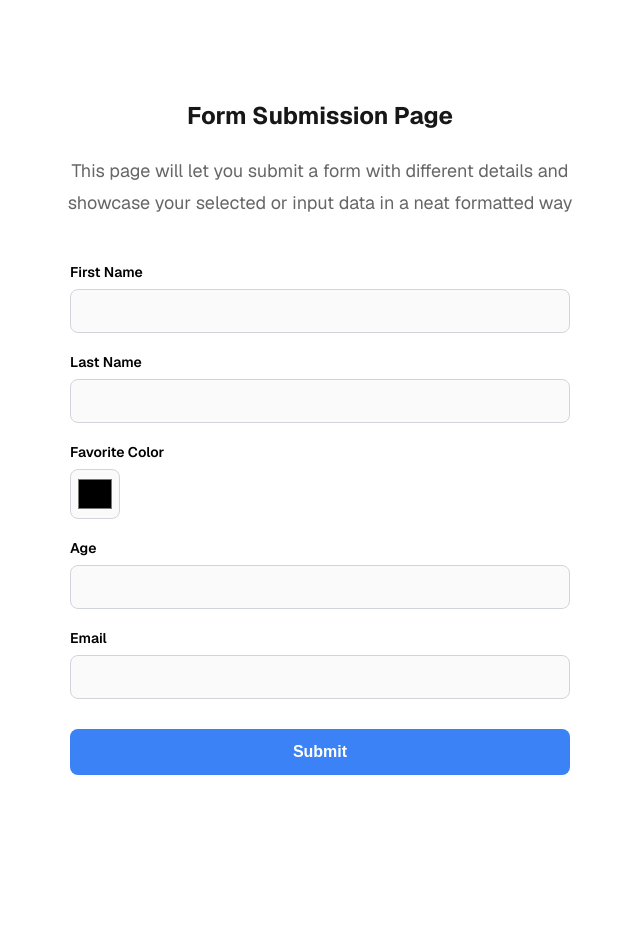
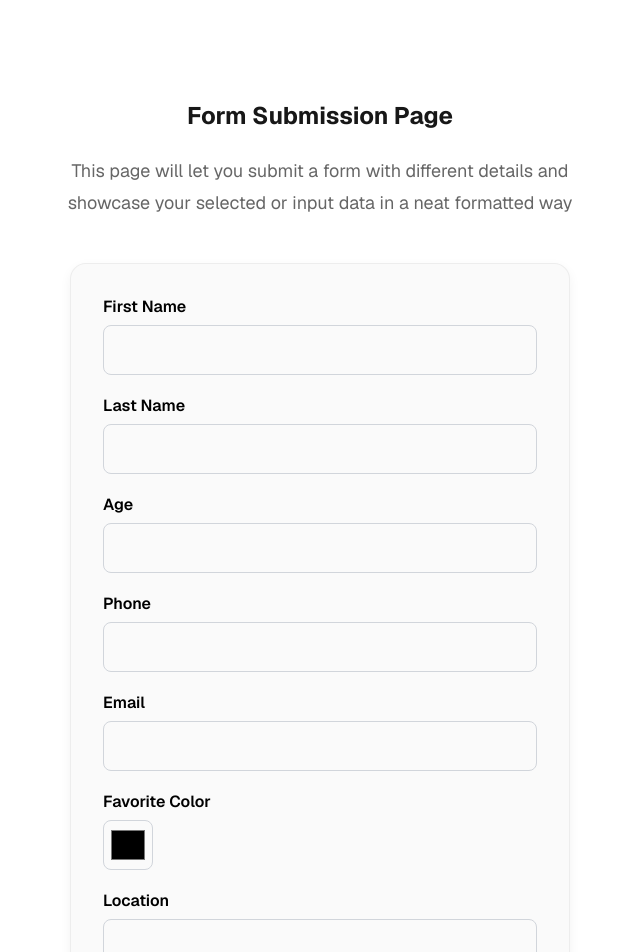
Before and after one commit to bijithintersmart/user, a Next.js app: page /form in a window 1280 px wide. Shown: the top 952 px of the page, without its empty margins (320-960 px from the left). Before the commit the page ends 875 px from the top, so only its background shows below. Built offline with nearby package versions, Linux system fonts and the light colour scheme.

Commit message:
Enhance FormSection component with user data display; update styles for improved UI and form interactions

```diff
--- a/src/app/form/page.js
+++ b/src/app/form/page.js
@@ -1,24 +1,219 @@
+"use client";
+
 import styles from "@/app/page.module.css";
+import { useState } from "react";
+import Image from "next/image";
+import getImage from "@/utils/utils";
+export default function FormSection() {
+  const [fromMap, setFormMap] = useState(null);
 
-export default function FormSection() {
+  async function createUserData(formData) {
+    const rawFormData = {
+      firstName: formData.get("fname"),
+      LastName: formData.get("lname"),
+      email: formData.get("femail"),
+      color: formData.get("fcolor"),
+      age: formData.get("fage"),
+      pincode: formData.get("fpincode"),
+      location: formData.get("flocation"),
+      phone: formData.get("fphone"),
+    };
+    setFormMap(rawFormData);
+  }
+
   return (
     <>
       <div className={styles.page}>
         <main className={styles.main}>
           <div className={styles.intro}>
-            <h2>Form Submission Page</h2>
+            <h2>
+              {fromMap ? "Form Submitted Successfully" : "Form Submission Page"}
+            </h2>
             <p>
-              This page will let you submit a form with different details and
-              showcase your selected or input data in a neat formatted way
+              {fromMap
+                ? "Your form has been successfully submitted."
+                : "This page will let you submit a form with different details and showcase your selected or input data in a neat formatted way"}
             </p>
-            <form action="/" className={styles.formSection}>
-              <FormBuilder id={"fname"} labelName="First Name" type={"text"} />
-              <FormBuilder id={"lname"} labelName="Last Name" type={"text"} />
-              <FormBuilder id={"fcolor"} labelName="Favorite Color" type={"color"} />
-              <FormBuilder id={"fage"} labelName="Age" type={"number"} />
-              <FormBuilder id={"femail"} labelName="Email" type={"email"} />
-              <button type="submit">Submit</button>
-            </form>
+            {fromMap ? (
+              <div className={styles.userDetailsContainer}>
+                <div
+                  className={styles.userHeader}
+                  style={{
+                    backgroundColor: fromMap.color + "20",
+                    borderLeft: `5px solid ${fromMap.color}`,
+                  }}
+                >
+                  <div className={styles.avatarContainer}>
+                    <Image
+                      src={getImage(fromMap.firstName)}
+                      alt={`${fromMap.firstName.charAt(0)} ${fromMap.LastName}`}
+                      width={86}
+                      height={86}
+                      className={styles.avatar}
+                    />
+                  </div>
+                  <div className={styles.userInfo}>
+                    <h1
+                      className={styles.userName}
+                    >{`${fromMap.firstName} ${fromMap.LastName}`}</h1>
+                    <div className={styles.userContact}>
+                      <div className={styles.contactItem}>
+                        <span className={styles.contactIcon}>📧</span>
+                        <span className={styles.contactText}>
+                          {fromMap.email}
+                        </span>
+                      </div>
+                      <div className={styles.contactItem}>
+                        <span className={styles.contactIcon}>🎂</span>
+                        <span className={styles.contactText}>
+                          Age: {fromMap.age}
+                        </span>
+                      </div>
+                      <div className={styles.contactItem}>
+                        <span className={styles.contactIcon}>📱</span>
+                        <span className={styles.contactText}>
+                          {fromMap.phone}
+                        </span>
+                      </div>
+                    </div>
+                  </div>
+                </div>
+
+                <div className={styles.userDetailsGrid}>
+                  <div className={styles.detailCard}>
+                    <h3 className={styles.detailTitle}>
+                      <span className={styles.detailIcon}>👤</span> Personal
+                      Information
+                    </h3>
+                    <div className={styles.detailContent}>
+                      <div className={styles.infoRow}>
+                        <span className={styles.infoLabel}>First Name:</span>
+                        <span className={styles.infoValue}>
+                          {fromMap.firstName}
+                        </span>
+                      </div>
+                      <div className={styles.infoRow}>
+                        <span className={styles.infoLabel}>Last Name:</span>
+                        <span className={styles.infoValue}>
+                          {fromMap.LastName}
+                        </span>
+                      </div>
+                      <div className={styles.infoRow}>
+                        <span className={styles.infoLabel}>Age:</span>
+                        <span className={styles.infoValue}>{fromMap.age}</span>
+                      </div>
+                    </div>
+                  </div>
+
+                  <div className={styles.detailCard}>
+                    <h3 className={styles.detailTitle}>
+                      <span className={styles.detailIcon}>🎨</span> Preferences
+                    </h3>
+                    <div className={styles.detailContent}>
+                      <div className={styles.infoRow}>
+                        <span className={styles.infoLabel}>
+                          Favorite Color:
+                        </span>
+                        <div
+                          className={styles.infoValue}
+                          style={{
+                            display: "flex",
+                            alignItems: "center",
+                            gap: "8px",
+                          }}
+                        >
+                          <div
+                            style={{
+                              width: "20px",
+                              height: "20px",
+                              backgroundColor: fromMap.color,
+                              borderRadius: "4px",
+                              border: "1px solid #ddd",
+                            }}
+                          />
+                          <span>{fromMap.color}</span>
+                        </div>
+                      </div>
+                    </div>
+                  </div>
+
+                  <div className={styles.detailCard}>
+                    <h3 className={styles.detailTitle}>
+                      <span className={styles.detailIcon}>📍</span> Location
+                      Details
+                    </h3>
+                    <div className={styles.detailContent}>
+                      <div className={styles.infoRow}>
+                        <span className={styles.infoLabel}>Location:</span>
+                        <span className={styles.infoValue}>
+                          {fromMap.location}
+                        </span>
+                      </div>
+                      <div className={styles.infoRow}>
+                        <span className={styles.infoLabel}>Pincode:</span>
+                        <span className={styles.infoValue}>
+                          {fromMap.pincode}
+                        </span>
+                      </div>
+                    </div>
+                  </div>
+
+                  <div className={styles.detailCard}>
+                    <h3 className={styles.detailTitle}>
+                      <span className={styles.detailIcon}>✉️</span> Contact
+                      Details
+                    </h3>
+                    <div className={styles.detailContent}>
+                      <div className={styles.infoRow}>
+                        <span className={styles.infoLabel}>Email:</span>
+                        <span className={styles.infoValue}>
+                          {fromMap.email}
+                        </span>
+                      </div>
+                    </div>
+                  </div>
+                </div>
+
+                <div style={{ textAlign: "center", marginTop: "30px" }}>
+                  <button
+                    className={styles.buttonclass}
+                    onClick={() => setFormMap(null)}
+                    style={{ backgroundColor: "#6b7280" }}
+                  >
+                    Submit Another Form
+                  </button>
+                </div>
+              </div>
+            ) : (
+              <form action={createUserData} className={styles.formSection}>
+                <FormBuilder
+                  id={"fname"}
+                  labelName="First Name"
+                  type={"text"}
+                />
+                <FormBuilder id={"lname"} labelName="Last Name" type={"text"} />
+                <FormBuilder id={"fage"} labelName="Age" type={"number"} />
+                <FormBuilder id={"fphone"} labelName="Phone" type={"number"} />
+                <FormBuilder id={"femail"} labelName="Email" type={"email"} />
+                <FormBuilder
+                  id={"fcolor"}
+                  labelName="Favorite Color"
+                  type={"color"}
+                />
+                <FormBuilder
+                  id={"flocation"}
+                  labelName="Location"
+                  type={"text"}
+                />
+                <FormBuilder
+                  id={"fpincode"}
+                  labelName="Pincode"
+                  type={"number"}
+                  maxLength={6}
+                />
+                <button type="submit">Submit</button>
+              </form>
+            )}
           </div>
         </main>
       </div>
@@ -26,11 +221,11 @@ export default function FormSection() {
   );
 }
 
-function FormBuilder({id, labelName, type}) {
+function FormBuilder({ id, labelName, type, maxLength }) {
   return (
     <div className={styles.formField}>
       <label htmlFor={id}>{labelName}</label>
-      <input name={id} id={id} type={type} />
+      <input name={id} id={id} type={type} maxLength={`${maxLength}`} />
     </div>
   );
 }
--- a/src/app/page.module.css
+++ b/src/app/page.module.css
@@ -292,11 +292,17 @@ a.secondary {
   .formField input {
     border: 1px solid #374151;
     background-color: #1f2937;
+    color: var(--text-primary);
   }
 
   .formField input:focus {
     border-color: var(--primary-light);
     box-shadow: 0 0 0 3px rgba(96, 165, 250, 0.1);
+  }
+
+  .formSection {
+    background: #1f2937;
+    border: 1px solid #374151;
   }
 
   .buttonclass {
@@ -355,6 +361,11 @@ a.secondary {
     width: 100%;
     max-width: 500px;
     margin-top: 20px;
+    background: var(--background);
+    border-radius: 16px;
+    padding: 32px;
+    box-shadow: 0 4px 12px rgba(0, 0, 0, 0.05);
+    border: 1px solid rgba(0, 0, 0, 0.05);
   }
 
   .formField {
@@ -366,18 +377,19 @@ a.secondary {
   .formField label {
     font-weight: 600;
     color: var(--text-primary);
-    font-size: 14px;
+    font-size: 16px;
     text-align: left;
   }
 
   .formField input {
-    padding: 12px 16px;
+    padding: 14px 16px;
     border: 1px solid #d1d5db;
     border-radius: 8px;
     font-size: 16px;
     transition: border-color 0.2s ease, box-shadow 0.2s ease;
     background-color: var(--background);
     color: var(--text-primary);
+    height: 50px;
   }
 
   .formField input:focus {
@@ -394,7 +406,7 @@ a.secondary {
 
   .formSection button {
     margin-top: 10px;
-    padding: 14px 20px;
+    padding: 16px 20px;
     background-color: var(--primary);
     color: var(--primary-foreground);
     border: none;
@@ -402,20 +414,23 @@ a.secondary {
     font-size: 16px;
     font-weight: 600;
     cursor: pointer;
-    transition: background-color 0.2s ease;
+    transition: background-color 0.2s ease, transform 0.2s ease;
+    height: auto;
   }
 
   .formSection button:hover {
     background-color: var(--primary-dark);
+    transform: translateY(-2px);
+    box-shadow: 0 4px 12px rgba(59, 130, 246, 0.3);
   }
 
   .formSection button:active {
-    transform: translateY(1px);
+    transform: translateY(0);
   }
 
 .userDetailsContainer {
   width: 100%;
-  max-width: 800px;
+  max-width: 900px;
   margin: 0 auto;
   padding: 20px;
 }
@@ -430,6 +445,7 @@ a.secondary {
   box-shadow: 0 4px 12px rgba(0, 0, 0, 0.05);
   margin-bottom: 24px;
   transition: transform 0.3s ease, box-shadow 0.3s ease;
+  border-left: 5px solid var(--primary);
 }
 
 .userHeader:hover {
@@ -461,7 +477,7 @@ a.secondary {
 }
 
 .userName {
-  font-size: 28px;
+  font-size: 32px;
   font-weight: 700;
   color: var(--text-primary);
   margin: 0 0 16px 0;
@@ -596,4 +612,8 @@ a.secondary {
   .userDetailsGrid {
     grid-template-columns: 1fr;
   }
+
+  .userName {
+    font-size: 28px;
+  }
 }
```
